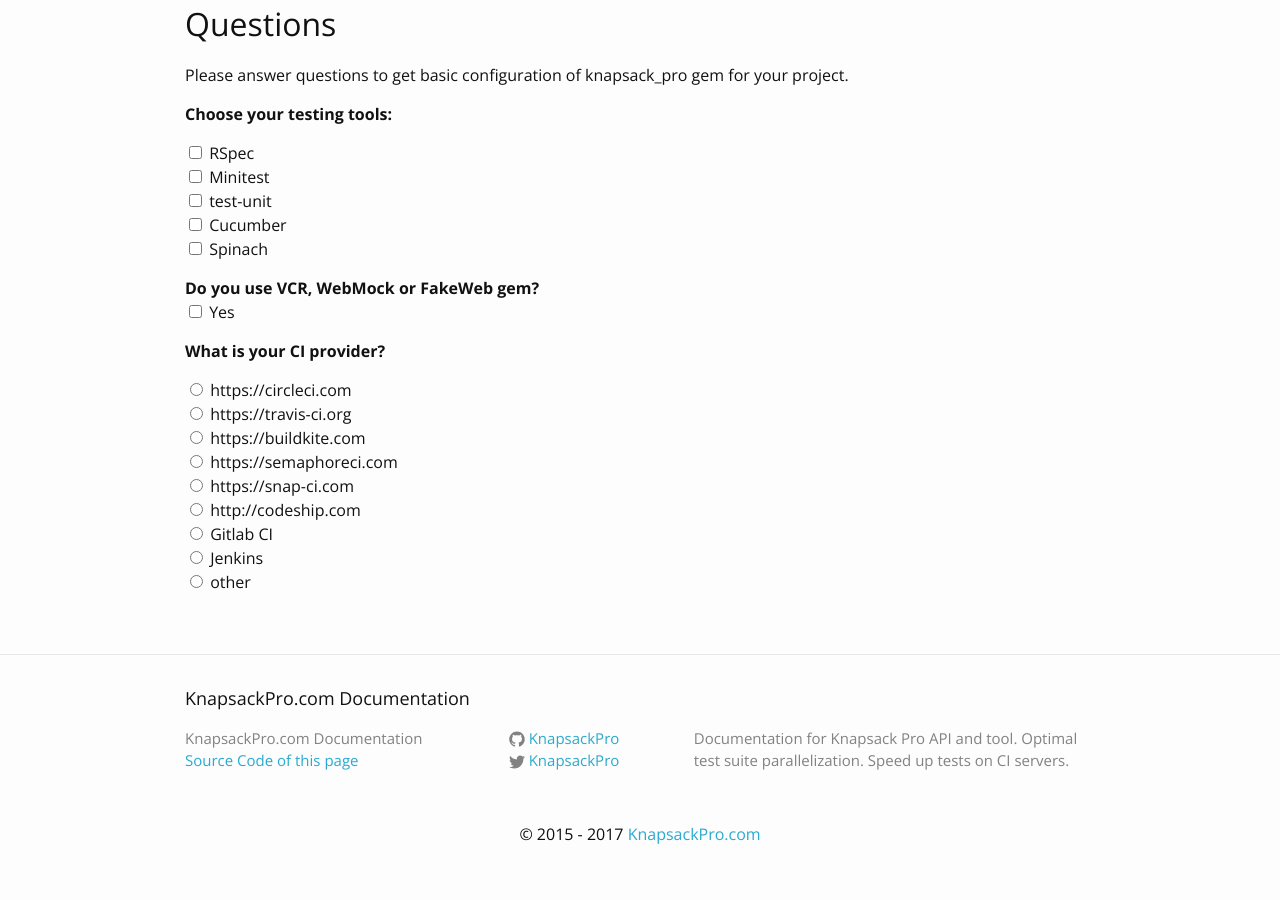
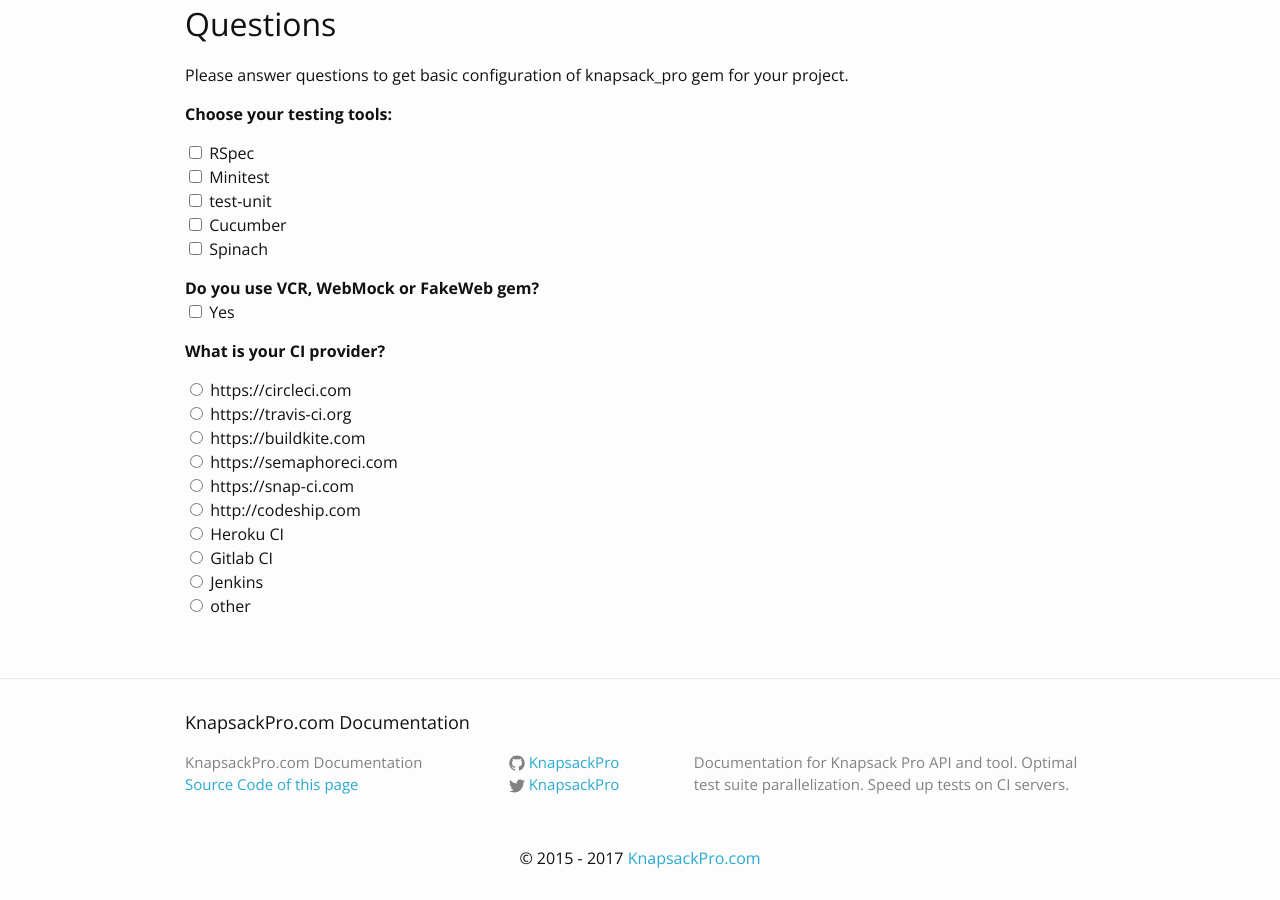
Before and after one commit to KnapsackPro/docs.knapsackpro.com, a Jekyll site: the page built from libraries/knapsack_pro-ruby/guide.md, in a window 1280 px wide and 900 px high, scrolled down 684 px. Built offline with Jekyll 4.4.1, drawn with Linux system fonts in a browser that asks for light colours; nearby versions of some CDN libraries; before the commit the page ends 1560 px from its top, so only the background shows below that.

Commit message:
Add Heroku CI instructions

```diff
--- a/libraries/knapsack_pro-ruby/guide.md
+++ b/libraries/knapsack_pro-ruby/guide.md
@@ -63,6 +63,7 @@ Please answer questions to get basic configuration of knapsack_pro gem for your
     <li><label><input type="radio" name="ci-provider" value="semaphoreci"> https://semaphoreci.com</label></li>
     <li><label><input type="radio" name="ci-provider" value="snap-ci"> https://snap-ci.com</label></li>
     <li><label><input type="radio" name="ci-provider" value="codeship"> http://codeship.com</label></li>
+    <li><label><input type="radio" name="ci-provider" value="heroku-ci"> Heroku CI</label></li>
     <li><label><input type="radio" name="ci-provider" value="gitlab-ci"> Gitlab CI</label></li>
     <li><label><input type="radio" name="ci-provider" value="jenkins"> Jenkins</label></li>
     <li><label><input type="radio" name="ci-provider" value="other"> other</label></li>
@@ -437,6 +438,57 @@ Remember to add API tokens like KNAPSACK_PRO_TEST_SUITE_TOKEN_CUCUMBER and KNAPS
 </p>
 </div>
 
+<div id="guide-provider-heroku-ci" class="hidden">
+<h4>Step for Heroku CI</h4>
+
+<p>
+You can parallelize your tests on Heroku CI by configuring <i>app.json</i>.
+</p>
+
+<p>
+You can set how many parallel dynos with tests you want to run with <i>quantity</i> value.
+Use <i>test</i> key to run knapsack_pro gem.
+</p>
+
+<p>
+You need to specify also the environment variable with API token for Knapsack Pro.
+For any sensitive environment variables (like Knapsack Pro API token) that you do not want in your <i>app.json</i> manifest, you can add them to your pipeline's Heroku CI settings.
+</p>
+
+<p>
+Note the <a href="https://devcenter.heroku.com/articles/heroku-ci-parallel-test-runs" target="_blank">Heroku CI Parallel Test Runs</a> are in Beta and you may need to ask Heroku support to enabled it for your project.
+</p>
+
+{% highlight ruby %}
+# app.json
+{
+  "environments": {
+    "test": {
+      "formation": {
+        "test": {
+          "quantity": 2
+        }
+      },
+      "addons": [
+        "heroku-postgresql"
+      ],
+      "scripts": {
+        "test": "bundle exec rake knapsack_pro:rspec"
+      },
+      "env": {
+        "KNAPSACK_PRO_TEST_SUITE_TOKEN_RSPEC": "rspec-token"
+      }
+    }
+  }
+}
+{% endhighlight %}
+
+<p>
+You can learn more about <a href="https://devcenter.heroku.com/articles/heroku-ci" target="_blank">Heroku CI</a>.
+</p>
+
+</div>
+
   <div id="guide-provider-gitlab-ci" class="hidden">
 <h4>Step for Gitlab CI https://about.gitlab.com/features/gitlab-ci-cd/</h4>
 
```
